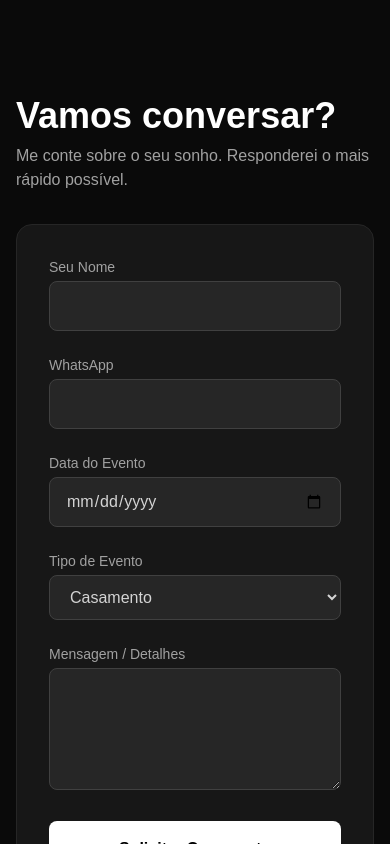
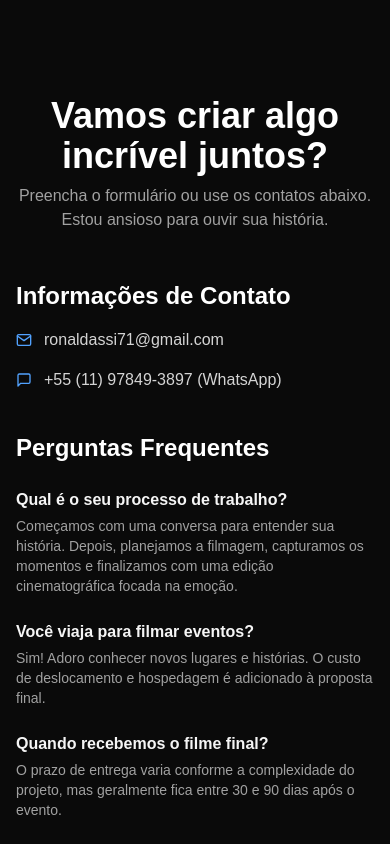
Before and after one commit to ronald-assis/portifolio-to-video, a Next.js app: page /contact in a window 390 px wide. Shown: the top 844 px of the page. Built offline with nearby package versions, Linux system fonts and the light colour scheme.

Commit message:
feat: Enhance Navbar with mobile menu and update ContactPage layout with FAQs and contact information

```diff
--- a/app/contact/page.tsx
+++ b/app/contact/page.tsx
@@ -1,5 +1,22 @@
 'use client';
 import { FormEvent, useState } from 'react';
+import { FiMail, FiMessageSquare } from 'react-icons/fi';
+import Link from 'next/link';
+
+const faqs = [
+  {
+    q: 'Qual é o seu processo de trabalho?',
+    a: 'Começamos com uma conversa para entender sua história. Depois, planejamos a filmagem, capturamos os momentos e finalizamos com uma edição cinematográfica focada na emoção.',
+  },
+  {
+    q: 'Você viaja para filmar eventos?',
+    a: 'Sim! Adoro conhecer novos lugares e histórias. O custo de deslocamento e hospedagem é adicionado à proposta final.',
+  },
+  {
+    q: 'Quando recebemos o filme final?',
+    a: 'O prazo de entrega varia conforme a complexidade do projeto, mas geralmente fica entre 30 e 90 dias após o evento.',
+  },
+];
 
 export default function ContactPage() {
   const [status, setStatus] = useState<'idle' | 'sending' | 'success'>('idle');
@@ -7,58 +24,98 @@
   async function handleSubmit(e: FormEvent<HTMLFormElement>) {
     e.preventDefault();
     setStatus('sending');
-    setTimeout(() => setStatus('success'), 2000);
+    setTimeout(() => {
+      setStatus('success');
+    }, 2000);
+  }
+
+  if (status === 'success') {
+    return (
+      <div className="min-h-screen bg-neutral-950 text-white flex flex-col items-center justify-center text-center px-4">
+        <div className="max-w-md">
+          <h2 className="text-3xl font-bold text-green-400 mb-4">Mensagem Enviada!</h2>
+          <p className="text-neutral-300 mb-8">
+            Obrigado por entrar em contato. Recebi sua mensagem e responderei o mais breve possível para conversarmos sobre seu projeto.
+          </p>
+          <Link href="/" className="px-6 py-3 rounded-full bg-white text-black font-semibold tracking-wide hover:bg-neutral-200 transition-transform hover:scale-105 inline-block">
+            Voltar para o Início
+          </Link>
+        </div>
+      </div>
+    );
   }
 
   return (
-    <div className="min-h-screen bg-neutral-950 text-white pt-24 px-4">
-      <div className="max-w-2xl mx-auto">
-        <h1 className="text-4xl font-bold mb-2">Vamos conversar?</h1>
-        <p className="text-neutral-400 mb-8">Me conte sobre o seu sonho. Responderei o mais rápido possível.</p>
+    <div className="min-h-screen bg-neutral-950 text-white pt-24 pb-12">
+      <div className="container mx-auto px-4">
+        <div className="text-center mb-12">
+          <h1 className="text-4xl md:text-5xl font-bold mb-2">Vamos criar algo incrível juntos?</h1>
+          <p className="text-neutral-400 max-w-2xl mx-auto">Preencha o formulário ou use os contatos abaixo. Estou ansioso para ouvir sua história.</p>
+        </div>
 
+        <div className="grid md:grid-cols-2 gap-12 lg:gap-16 items-start">
+          <div className="space-y-10">
+            <div>
+              <h3 className="text-2xl font-semibold mb-4">Informações de Contato</h3>
+              <div className="space-y-4 text-neutral-300">
+                <p className="flex items-center gap-3"><FiMail className="text-blue-400" /> ronaldassi71@gmail.com</p>
+                <p className="flex items-center gap-3"><FiMessageSquare className="text-blue-400" /> +55 (11) 97849-3897 (WhatsApp)</p>
+              </div>
+            </div>
+            <div>
+              <h3 className="text-2xl font-semibold mb-6">Perguntas Frequentes</h3>
+              <div className="space-y-6">
+                {faqs.map((faq, i) => (
+                  <div key={i}>
+                    <h4 className="font-semibold text-neutral-100 mb-1">{faq.q}</h4>
+                    <p className="text-neutral-400 text-sm">{faq.a}</p>
+                  </div>
+                ))}
+              </div>
+            </div>
+          </div>
+
+          {/* Coluna da Direita: Formulário */}
           <form onSubmit={handleSubmit} className="space-y-6 bg-neutral-900 p-8 rounded-2xl border border-neutral-800">
             <div className="grid grid-cols-1 md:grid-cols-2 gap-6">
               <div>
                 <label className="block text-sm font-medium text-neutral-400 mb-1">Seu Nome</label>
-              <input type="text" required className="w-full bg-neutral-800 border border-neutral-700 rounded-lg px-4 py-3 focus:ring-2 focus:ring-blue-500 outline-none transition" />
+                <input type="text" name="name" required className="w-full bg-neutral-800 border border-neutral-700 rounded-lg px-4 py-3 focus:ring-2 focus:ring-blue-500 outline-none transition" />
               </div>
               <div>
                 <label className="block text-sm font-medium text-neutral-400 mb-1">WhatsApp</label>
-              <input type="tel" required className="w-full bg-neutral-800 border border-neutral-700 rounded-lg px-4 py-3 focus:ring-2 focus:ring-blue-500 outline-none transition" />
+                <input type="tel" name="phone" required className="w-full bg-neutral-800 border border-neutral-700 rounded-lg px-4 py-3 focus:ring-2 focus:ring-blue-500 outline-none transition" />
               </div>
             </div>
-
             <div className="grid grid-cols-1 md:grid-cols-2 gap-6">
               <div>
                 <label className="block text-sm font-medium text-neutral-400 mb-1">Data do Evento</label>
-              <input type="date" className="w-full bg-neutral-800 border border-neutral-700 rounded-lg px-4 py-3 text-neutral-300 focus:ring-2 focus:ring-blue-500 outline-none transition" />
+                <input type="date" name="event_date" className="w-full bg-neutral-800 border border-neutral-700 rounded-lg px-4 py-3 text-neutral-300 focus:ring-2 focus:ring-blue-500 outline-none transition" />
               </div>
               <div>
                 <label className="block text-sm font-medium text-neutral-400 mb-1">Tipo de Evento</label>
-              <select className="w-full bg-neutral-800 border border-neutral-700 rounded-lg px-4 py-3 text-neutral-300 focus:ring-2 focus:ring-blue-500 outline-none transition">
+                <select name="event_type" className="w-full bg-neutral-800 border border-neutral-700 rounded-lg px-4 py-3 text-neutral-300 focus:ring-2 focus:ring-blue-500 outline-none transition">
                   <option>Casamento</option>
-                <option>Debutante (15 Anos)</option>
+                  <option>Retiro</option>
                   <option>Evento</option>
-                <option>Aniversário</option>
                   <option>Outro</option>
                 </select>
               </div>
             </div>
-
             <div>
-            <label className="block text-sm font-medium text-neutral-400 mb-1">Mensagem / Detalhes</label>
-            <textarea rows={4} className="w-full bg-neutral-800 border border-neutral-700 rounded-lg px-4 py-3 focus:ring-2 focus:ring-blue-500 outline-none transition"></textarea>
+              <label className="block text-sm font-medium text-neutral-400 mb-1">Me conte mais sobre o seu evento</label>
+              <textarea name="message" rows={4} className="w-full bg-neutral-800 border border-neutral-700 rounded-lg px-4 py-3 focus:ring-2 focus:ring-blue-500 outline-none transition"></textarea>
             </div>
-
             <button
               type="submit"
-            disabled={status === 'sending' || status === 'success'}
-            className="w-full bg-white text-black font-bold py-4 rounded-lg hover:bg-gray-200 transition disabled:opacity-50"
+              disabled={status === 'sending'}
+              className="w-full bg-white text-black font-bold py-4 rounded-lg hover:bg-gray-200 transition-transform hover:scale-[1.02] disabled:opacity-50 disabled:cursor-not-allowed"
             >
-            {status === 'sending' ? 'Enviando...' : status === 'success' ? 'Mensagem Enviada!' : 'Solicitar Orçamento'}
+              {status === 'sending' ? 'Enviando...' : 'Solicitar Orçamento'}
             </button>
           </form>
         </div>
       </div>
+    </div>
   );
 }
--- a/components/Hero.tsx
+++ b/components/Hero.tsx
@@ -1,4 +1,3 @@
-// components/Hero.tsx
 import Image from 'next/image';
 import Link from 'next/link';
 
--- a/components/Navbar.tsx
+++ b/components/Navbar.tsx
@@ -1,49 +1,85 @@
 'use client';
 import Link from 'next/link';
 import { useEffect, useState } from 'react';
+import { FiMenu, FiX } from 'react-icons/fi';
 
 export default function Navbar() {
-  const [theme, setTheme] = useState('dark'); // Filmmakers geralmente preferem dark por padrão
+  const [isMenuOpen, setIsMenuOpen] = useState(false);
 
   useEffect(() => {
-    // Lógica de persistência
-    const t = localStorage.getItem('theme') || 'dark';
-    setTheme(t);
-    document.documentElement.classList.toggle('dark', t === 'dark');
+    const handleResize = () => {
+      if (window.innerWidth >= 768) {
+        setIsMenuOpen(false);
+      }
+    };
+    window.addEventListener('resize', handleResize);
+    return () => window.removeEventListener('resize', handleResize);
   }, []);
 
-  function toggle() {
-    const next = theme === 'dark' ? 'light' : 'dark';
-    setTheme(next);
-    localStorage.setItem('theme', next);
-    document.documentElement.classList.toggle('dark', next === 'dark');
-  }
+  useEffect(() => {
+    document.body.style.overflow = isMenuOpen ? 'hidden' : 'auto';
+  }, [isMenuOpen]);
+
+  const closeMenu = () => setIsMenuOpen(false);
 
   return (
-    <nav className="fixed w-full z-50 bg-white/90 dark:bg-neutral-950/90 backdrop-blur-sm border-b border-gray-200 dark:border-neutral-800 transition-colors">
+    <>
+      <nav className="fixed w-full z-50 bg-white/80 dark:bg-neutral-950/80 backdrop-blur-lg border-b border-gray-200 dark:border-neutral-800 transition-colors">
         <div className="container mx-auto px-4 py-4 flex items-center justify-between">
-        <Link href="/" className="text-xl font-bold tracking-tighter text-neutral-900 dark:text-white">
-          RONALD<span className="text-blue-600">.FILMS</span>
+          <Link href="/" onClick={closeMenu} className="text-xl font-bold tracking-tighter text-neutral-900 dark:text-white z-10">
+            RONALD<span className="text-blue-500">.FILMS</span>
           </Link>
 
-        <div className="flex items-center gap-6">
-          <Link href="/videos" className="text-sm font-medium hover:text-blue-600 dark:text-gray-300 dark:hover:text-white transition">
+          {/* Desktop Menu */}
+          <div className="hidden md:flex items-center gap-8">
+            <Link href="/videos" className="text-sm font-medium hover:text-blue-500 dark:text-gray-300 dark:hover:text-white transition-colors">
               PORTFÓLIO
             </Link>
-          <Link href="/contact" className="text-sm font-medium hover:text-blue-600 dark:text-gray-300 dark:hover:text-white transition">
+            <Link href="/contact" className="text-sm font-medium hover:text-blue-500 dark:text-gray-300 dark:hover:text-white transition-colors">
               CONTATO
             </Link>
+          </div>
 
-          {/* Botão Toggle [cite: 51] */}
+          {/* Mobile Menu Button */}
+          <div className="md:hidden">
             <button
-            onClick={toggle}
-            className="p-2 rounded-full hover:bg-gray-100 dark:hover:bg-neutral-800 transition"
-            aria-label="Alternar tema"
+              onClick={() => setIsMenuOpen(!isMenuOpen)}
+              className="p-2 rounded-md text-neutral-800 dark:text-neutral-200"
+              aria-label="Abrir menu"
             >
-            {theme === 'dark' ? '🌙' : '☀️'}
+              <FiMenu size={24} />
             </button>
           </div>
         </div>
       </nav>
+
+      {/* Mobile Sidebar */}
+      <div
+        className={`fixed inset-0 z-[100] bg-neutral-950/95 backdrop-blur-xl transition-transform duration-300 ease-in-out md:hidden ${
+          isMenuOpen ? 'translate-x-0' : 'translate-x-full'
+        }`}
+      >
+        <div className="flex justify-end p-6">
+          <button onClick={closeMenu} aria-label="Fechar menu">
+            <FiX size={28} className="text-neutral-400" />
+          </button>
+        </div>
+        <div className="flex flex-col items-center justify-center h-full -mt-16 text-center gap-8">
+          <Link href="/videos" onClick={closeMenu} className="text-2xl font-semibold text-neutral-200 hover:text-blue-400">
+            PORTFÓLIO
+          </Link>
+          <Link href="/contact" onClick={closeMenu} className="text-2xl font-semibold text-neutral-200 hover:text-blue-400">
+            CONTATO
+          </Link>
+          <Link
+            href="/contact"
+            onClick={closeMenu}
+            className="mt-8 px-8 py-3 rounded-full bg-white text-black font-semibold tracking-wide"
+          >
+            Solicitar Orçamento
+          </Link>
+        </div>
+      </div>
+    </>
   );
 }
--- a/package.json
+++ b/package.json
@@ -15,6 +15,7 @@
     "nodemailer": "^7.0.10",
     "react": "19.2.0",
     "react-dom": "19.2.0",
+    "react-icons": "^5.5.0",
     "react-player": "^3.4.0"
   },
   "devDependencies": {
```
Lines whose indentation alone changed are shown as unchanged.
